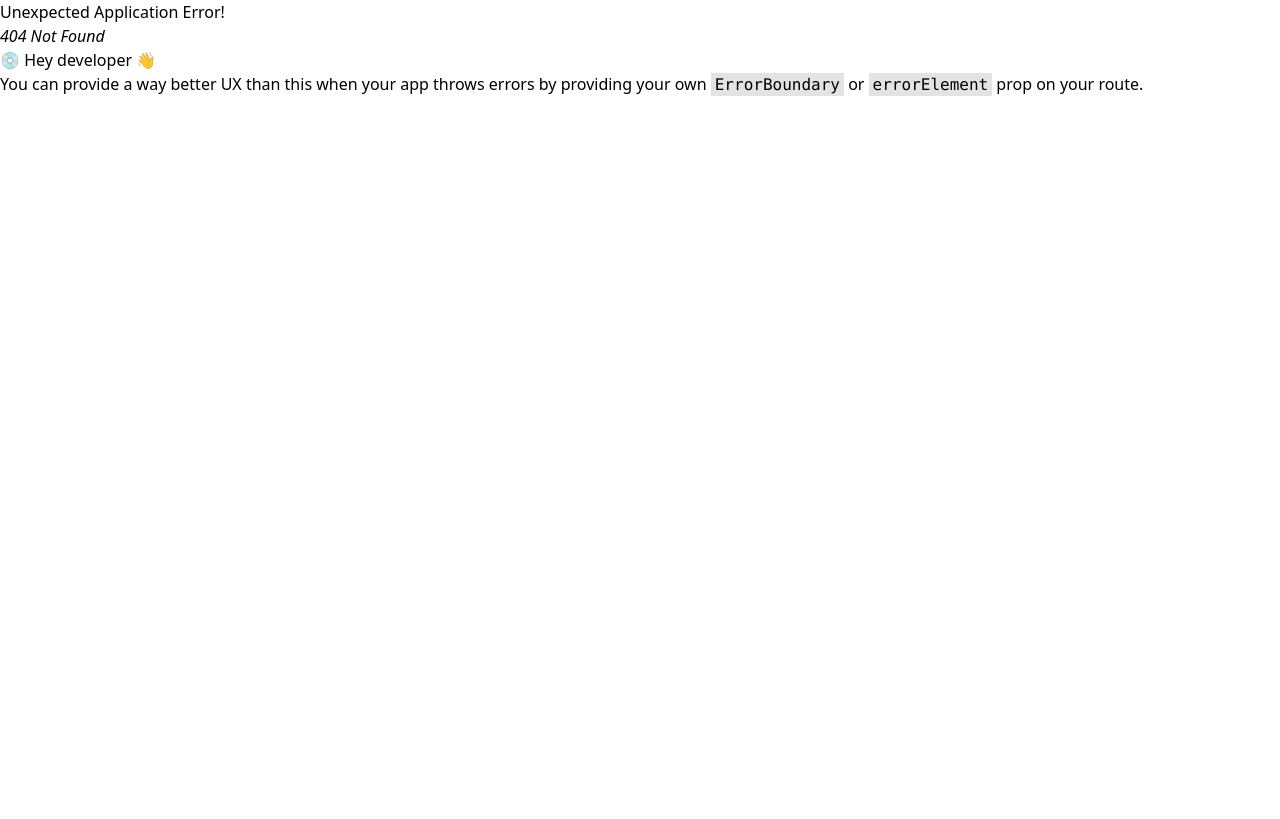
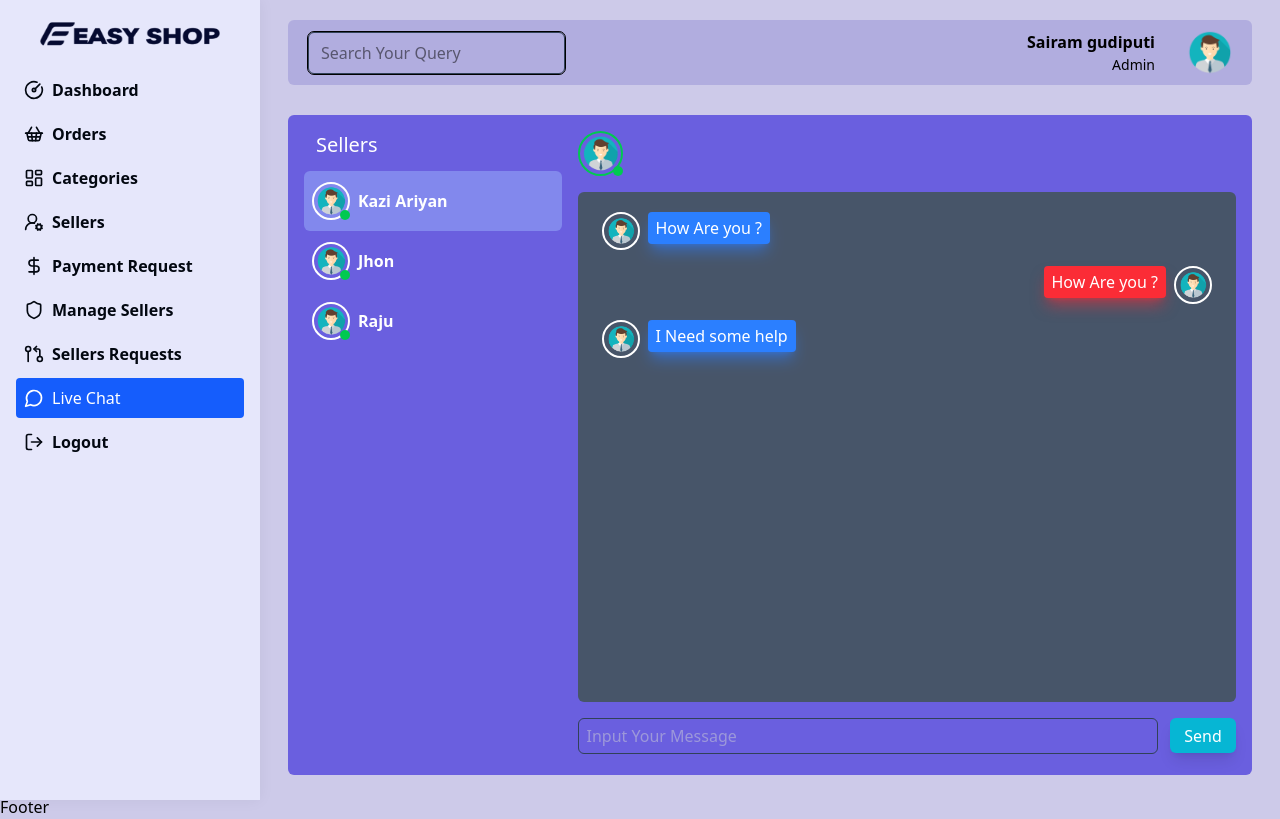
Before and after one commit to sairam-cpwt/EShop, a React (Vite) app in the folder fe-ecommerce/: page /live-chat in a window 1280 px wide. Before the commit this address had no page. Built offline with nearby package versions, Linux system fonts and the light colour scheme.

Commit message:
Live Chat Functionality UI completed

```diff
--- a/fe-ecommerce/src/components/Sidebar/data.ts
+++ b/fe-ecommerce/src/components/Sidebar/data.ts
@@ -1,6 +1,7 @@
 import {
   CircleGauge,
   DollarSignIcon,
+  GitPullRequestArrowIcon,
   LayoutDashboard,
   LogOutIcon,
   MessageCircle,
@@ -60,7 +61,7 @@ export const LinksData = [
 
   {
     id: 9,
-    icon: Shield,
+    icon: GitPullRequestArrowIcon,
     label: "Sellers Requests",
     link: "/seller-requests",
     role: ["admin", "seller"],
--- /dev/null
+++ b/fe-ecommerce/src/pages/live-chat/LiveChat.tsx
@@ -0,0 +1,176 @@
+import { CircleX, List } from "lucide-react";
+import { useState } from "react";
+
+export default function LiveChat() {
+  const [show, setShow] = useState(false);
+  const sellerId = 65;
+
+  return (
+    <div className="px-2 lg:px-7 py-5">
+      <div className="w-full bg-[#6a5fdf] px-4 py-4 rounded-md h-[calc(100vh-140px)]">
+        <div className="flex w-full h-full relative">
+          <div
+            className={`w-[280px] h-full absolute z-10 ${
+              show ? "-left-[16px]" : "-left-[336px]"
+            } md:left-0 md:relative transition-all `}
+          >
+            <div className="w-full h-[calc(100vh-177px)] bg-[#9e97e9] md:bg-transparent overflow-y-auto">
+              <div className="flex text-xl justify-between items-center p-4 md:p-0 md:px-3 md:pb-3 text-white">
+                <h2>Sellers</h2>
+                <span
+                  onClick={() => setShow(!show)}
+                  className="block cursor-pointer md:hidden"
+                >
+                  <CircleX />{" "}
+                </span>
+              </div>
+
+              <div
+                className={`h-[60px] flex justify-start gap-2 items-center text-white px-2 py-2 rounded-md cursor-pointer bg-[#8288ed] `}
+              >
+                <div className="relative">
+                  <img
+                    className="w-[38px] h-[38px] border-white border-2 max-w-[38px] p-[2px] rounded-full"
+                    src="/images/admin.png"
+                    alt=""
+                  />
+                  <div className="w-[10px] h-[10px] bg-green-500 rounded-full absolute right-0 bottom-0"></div>
+                </div>
+
+                <div className="flex justify-center items-start flex-col w-full">
+                  <div className="flex justify-between items-center w-full">
+                    <h2 className="text-base font-semibold">Kazi Ariyan</h2>
+                  </div>
+                </div>
+              </div>
+
+              <div
+                className={`h-[60px] flex justify-start gap-2 items-center text-white px-2 py-2 rounded-sm cursor-pointer`}
+              >
+                <div className="relative">
+                  <img
+                    className="w-[38px] h-[38px] border-white border-2 max-w-[38px] p-[2px] rounded-full"
+                    src="/images/admin.png"
+                    alt=""
+                  />
+                  <div className="w-[10px] h-[10px] bg-green-500 rounded-full absolute right-0 bottom-0"></div>
+                </div>
+
+                <div className="flex justify-center items-start flex-col w-full">
+                  <div className="flex justify-between items-center w-full">
+                    <h2 className="text-base font-semibold">Jhon</h2>
+                  </div>
+                </div>
+              </div>
+
+              <div
+                className={`h-[60px] flex justify-start gap-2 items-center text-white px-2 py-2 rounded-sm cursor-pointer`}
+              >
+                <div className="relative">
+                  <img
+                    className="w-[38px] h-[38px] border-white border-2 max-w-[38px] p-[2px] rounded-full"
+                    src="/images/admin.png"
+                    alt=""
+                  />
+                  <div className="w-[10px] h-[10px] bg-green-500 rounded-full absolute right-0 bottom-0"></div>
+                </div>
+
+                <div className="flex justify-center items-start flex-col w-full">
+                  <div className="flex justify-between items-center w-full">
+                    <h2 className="text-base font-semibold">Raju</h2>
+                  </div>
+                </div>
+              </div>
+            </div>
+          </div>
+
+          <div className="w-full md:w-[calc(100%-200px)] md:pl-4">
+            <div className="flex justify-between items-center">
+              {sellerId && (
+                <div className="flex justify-start items-center gap-3">
+                  <div className="relative">
+                    <img
+                      className="w-[45px] h-[45px] border-green-500 border-2 max-w-[45px] p-[2px] rounded-full"
+                      src={"/images/admin.png"}
+                      alt=""
+                    />
+                    <div className="w-[10px] h-[10px] bg-green-500 rounded-full absolute right-0 bottom-0"></div>
+                  </div>
+                </div>
+              )}
+
+              <div
+                onClick={() => setShow(!show)}
+                className="w-[35px] flex md:hidden h-[35px] rounded-sm bg-blue-500 shadow-lg hover:shadow-blue-500/50 justify-center cursor-pointer items-center text-white"
+              >
+                <span>
+                  <List />{" "}
+                </span>
+              </div>
+            </div>
+
+            <div className="py-4">
+              <div className="bg-[#475569] h-[calc(100vh-290px)] rounded-md p-3 overflow-y-auto">
+                <div className="w-full flex justify-start items-center">
+                  <div className="flex justify-start items-start gap-2 md:px-3 py-2 max-w-full lg:max-w-[85%]">
+                    <div>
+                      <img
+                        className="w-[38px] h-[38px] border-2 border-white rounded-full max-w-[38px] p-[3px]"
+                        src={"/images/admin.png"}
+                        alt=""
+                      />
+                    </div>
+                    <div className="flex justify-center items-start flex-col w-full bg-blue-500 shadow-lg shadow-blue-500/50 text-white py-1 px-2 rounded-sm">
+                      <span>How Are you ? </span>
+                    </div>
+                  </div>
+                </div>
+
+                <div className="w-full flex justify-end items-center">
+                  <div className="flex justify-start items-start gap-2 md:px-3 py-2 max-w-full lg:max-w-[85%]">
+                    <div className="flex justify-center items-start flex-col w-full bg-red-500 shadow-lg shadow-red-500/50 text-white py-1 px-2 rounded-sm">
+                      <span>How Are you ? </span>
+                    </div>
+                    <div>
+                      <img
+                        className="w-[38px] h-[38px] border-2 border-white rounded-full max-w-[38px] p-[3px]"
+                        src={"/images/admin.png"}
+                        alt=""
+                      />
+                    </div>
+                  </div>
+                </div>
+
+                <div className="w-full flex justify-start items-center">
+                  <div className="flex justify-start items-start gap-2 md:px-3 py-2 max-w-full lg:max-w-[85%]">
+                    <div>
+                      <img
+                        className="w-[38px] h-[38px] border-2 border-white rounded-full max-w-[38px] p-[3px]"
+                        src={"/images/admin.png"}
+                        alt=""
+                      />
+                    </div>
+                    <div className="flex justify-center items-start flex-col w-full bg-blue-500 shadow-lg shadow-blue-500/50 text-white py-1 px-2 rounded-sm">
+                      <span>I Need some help </span>
+                    </div>
+                  </div>
+                </div>
+              </div>
+            </div>
+
+            <form className="flex gap-3">
+              <input
+                className="w-full flex justify-between px-2 border border-slate-700 items-center py-[5px] focus:border-blue-500 rounded-md outline-none bg-transparent text-[#d0d2d6]"
+                type="text"
+                placeholder="Input Your Message"
+              />
+              <button className="shadow-lg bg-[#06b6d4] hover:shadow-cyan-500/50 text-semibold w-[75px] h-[35px] rounded-md text-white flex justify-center items-center">
+                Send
+              </button>
+            </form>
+          </div>
+        </div>
+      </div>
+    </div>
+  );
+}
--- /dev/null
+++ b/fe-ecommerce/src/pages/live-chat/index.ts
@@ -0,0 +1 @@
+export { default } from "./LiveChat";
--- a/fe-ecommerce/src/pages/router/routes/adminRoutes.tsx
+++ b/fe-ecommerce/src/pages/router/routes/adminRoutes.tsx
@@ -11,6 +11,7 @@ const SellerRequest = lazy(() => import("~/pages/sellerRequest"));
 const ViewSeller = lazy(
   () => import("~/pages/sellerRequest/components/ViewSeller")
 );
+const LiveChat = lazy(() => import("~/pages/live-chat"));
 
 const AdminRoutes = [
   {
@@ -58,6 +59,11 @@ const AdminRoutes = [
         roles: ["admin", "seller"],
         element: <ViewSeller />,
       },
+      {
+        path: "/live-chat",
+        roles: ["admin", "seller"],
+        element: <LiveChat />,
+      },
     ],
   },
 ];
--- a/fe-ecommerce/src/pages/sellerRequest/components/ViewSeller.tsx
+++ b/fe-ecommerce/src/pages/sellerRequest/components/ViewSeller.tsx
@@ -2,7 +2,6 @@ import { useParams } from "react-router";
 
 export default function ViewSeller() {
   const params = useParams();
-  console.log(params);
 
   return (
     <>
@@ -11,7 +10,7 @@ export default function ViewSeller() {
         <h1 className="text-[20px] font-bold mb-3"> Seller Details </h1>
         <div className="w-full p-4 bg-[#6a5fdf] rounded-md">
           <div className="w-full flex flex-wrap text-[#d0d2d6]">
-            <div className="w-3/12 flex justify-center items-center py-3">
+            <div className="w-12/12 sm:w-12/12 md:w-4/12 lg:w-4/12  flex justify-center items-center py-3">
               <div>
                 <img
                   className="w-full h-[230px]"
@@ -21,8 +20,8 @@ export default function ViewSeller() {
               </div>
             </div>
 
-            <div className="w-4/12">
-              <div className="px-0 md:px-5 py-2">
+            <div className="w-12/12 sm:w-6/12 md:w-4/12 lg:w-4/12">
+              <div className="px-0 md:px-2 lg:px-5 py-2">
                 <div className="py-2 text-lg">
                   <h2>Basic Info</h2>
                 </div>
@@ -53,8 +52,8 @@ export default function ViewSeller() {
               </div>
             </div>
 
-            <div className="w-4/12">
-              <div className="px-0 md:px-5 py-2">
+            <div className="w-12/12 sm:w-6/12 md:w-4/12 lg:w-4/12">
+              <div className="px-0 md:px-2 lg:px-5 py-2">
                 <div className="py-2 text-lg">
                   <h2>Address</h2>
                 </div>
```
